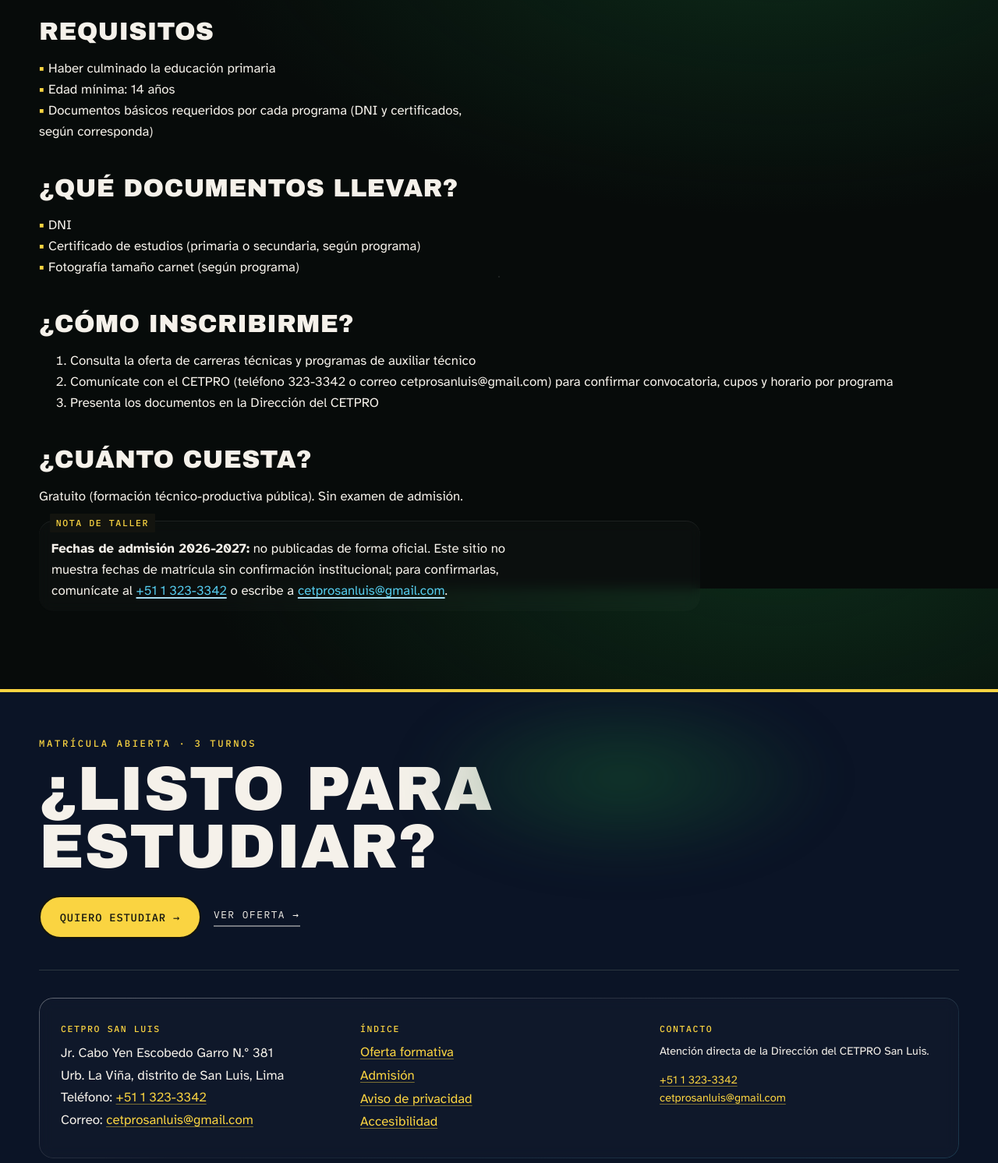
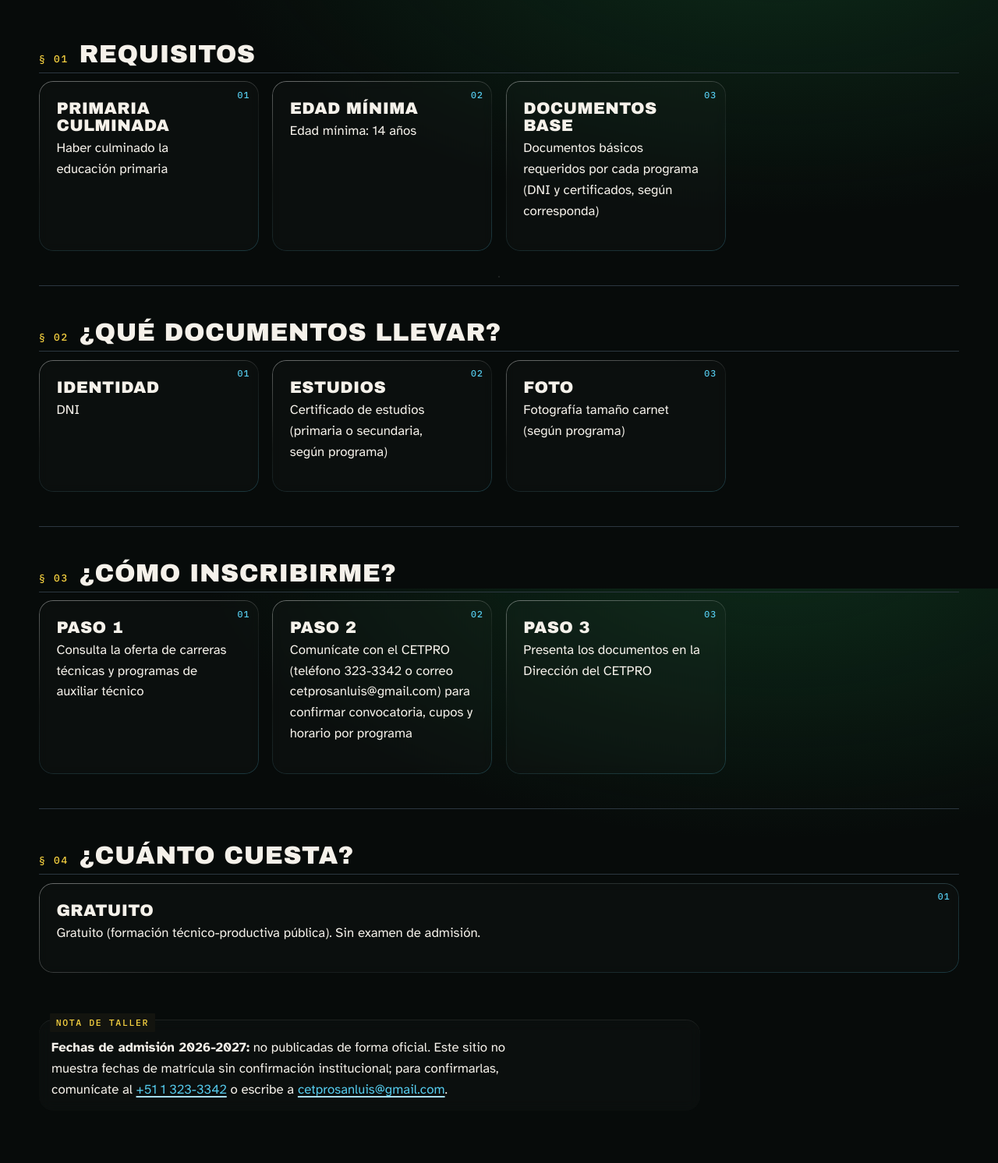
Before and after one commit to ElechugasCheraxxx/cetpro-web, an Eleventy site: page src/admision.njk in a window 1280 px wide. Shown: the part 1645-3137 px from the top of the page at 78% size. Built offline with nearby package versions, Linux system fonts and the light colour scheme; Eleventy itself is replaced by a stand-in of ours; files that its build step writes are made by us from their sources.

Commit message:
feat(ui): Admisión en tarjetas (§01–§04) como 'Por qué aquí' (#31)
Requisitos, documentos, pasos y costo pasan de listas planas a
.cards/.card con spec-head, igual que el home. Texto sigue desde
admision.json (source/validated).

Co-authored-by: Copilot App <223556219+Copilot@users.noreply.github.com>

```diff
--- a/src/admision.njk
+++ b/src/admision.njk
@@ -11,23 +11,39 @@ description: Admisión al CETPRO San Luis — sin examen, gratuita; desde los 14
     <img class="parallax" src="/assets/img/sewing-class.jpg" width="1125" height="750" alt="Estudiante de textil y confección en clase de costura (imagen de referencia, Pexels)" loading="eager" decoding="async">
   </div>
 
-  <h2>Requisitos</h2>
-  <ul class="list-check">
-    {% for r in admision.items[0].requisitos %}<li>{{ r }}</li>{% endfor %}
-  </ul>
+  <section aria-labelledby="req">
+    <div class="spec-head"><span class="spec-num">§ 01</span><h2 id="req" class="section-title">Requisitos</h2></div>
+    <div class="cards">
+      <div class="card reveal"><h3>Primaria culminada</h3><p>{{ admision.items[0].requisitos[0] }}</p></div>
+      <div class="card reveal"><h3>Edad mínima</h3><p>{{ admision.items[0].requisitos[1] }}</p></div>
+      <div class="card reveal"><h3>Documentos base</h3><p>{{ admision.items[0].requisitos[2] }}</p></div>
+    </div>
+  </section>
 
-  <h2>¿Qué documentos llevar?</h2>
-  <ul class="list-check">
-    {% for d in admision.items[0].documentos %}<li>{{ d }}</li>{% endfor %}
-  </ul>
+  <section aria-labelledby="docs">
+    <div class="spec-head"><span class="spec-num">§ 02</span><h2 id="docs" class="section-title">¿Qué documentos llevar?</h2></div>
+    <div class="cards">
+      <div class="card reveal"><h3>Identidad</h3><p>{{ admision.items[0].documentos[0] }}</p></div>
+      <div class="card reveal"><h3>Estudios</h3><p>{{ admision.items[0].documentos[1] }}</p></div>
+      <div class="card reveal"><h3>Foto</h3><p>{{ admision.items[0].documentos[2] }}</p></div>
+    </div>
+  </section>
 
-  <h2>¿Cómo inscribirme?</h2>
-  <ol>
-    {% for p in admision.items[0].pasos %}<li>{{ p }}</li>{% endfor %}
-  </ol>
+  <section aria-labelledby="pasos">
+    <div class="spec-head"><span class="spec-num">§ 03</span><h2 id="pasos" class="section-title">¿Cómo inscribirme?</h2></div>
+    <div class="cards">
+      {% for p in admision.items[0].pasos %}
+      <div class="card reveal"><h3>Paso {{ loop.index }}</h3><p>{{ p }}</p></div>
+      {% endfor %}
+    </div>
+  </section>
 
-  <h2>¿Cuánto cuesta?</h2>
-  <p>{{ admision.items[0].costo }}</p>
+  <section aria-labelledby="costo">
+    <div class="spec-head"><span class="spec-num">§ 04</span><h2 id="costo" class="section-title">¿Cuánto cuesta?</h2></div>
+    <div class="cards cards-2">
+      <div class="card reveal"><h3>Gratuito</h3><p>{{ admision.items[0].costo }}</p></div>
+    </div>
+  </section>
 
   <div class="notice">
     <p><strong>Fechas de admisión 2026-2027:</strong> no publicadas de forma oficial. Este sitio no muestra fechas de matrícula sin confirmación institucional; para confirmarlas, comunícate al <a href="tel:+5113233342">+51 1 323-3342</a> o escribe a <a href="mailto:cetprosanluis@gmail.com">cetprosanluis@gmail.com</a>.</p>
```
